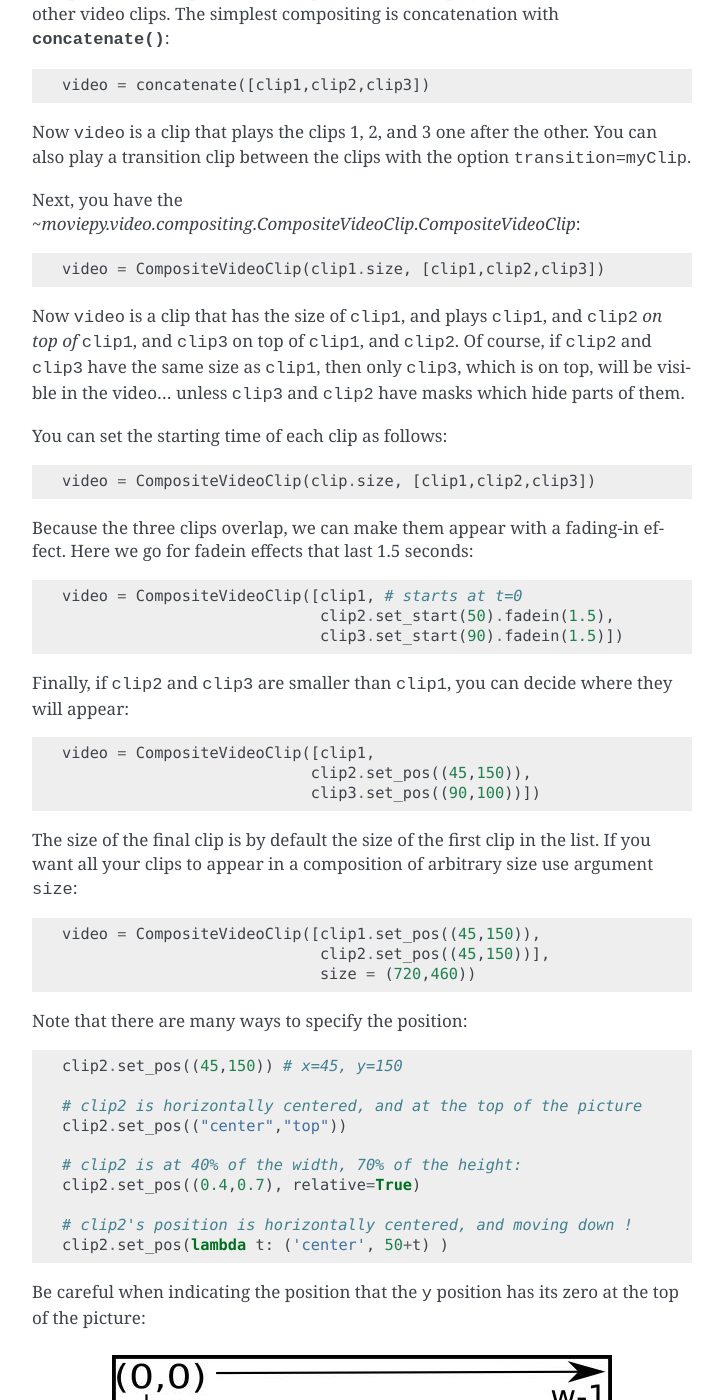
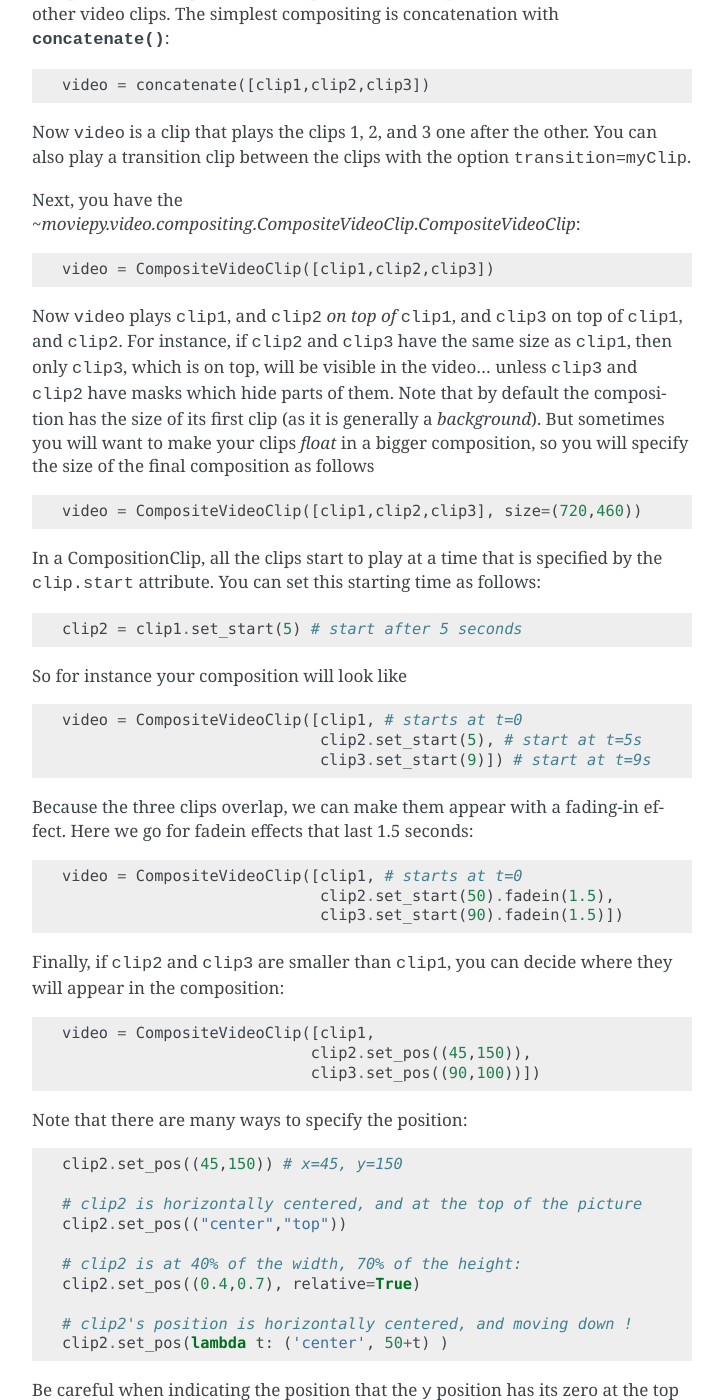
Before and after one commit to Zulko/moviepy, a Sphinx documentation site: the page built from docs/crash_course/crash_course.rst, in a window 1280 px wide and 1400 px high, scrolled down 1256 px. Shown: the whole window, without its empty margins (388-1111 px from the left). Built offline with Sphinx 7.4.7, drawn with Linux system fonts in a browser that asks for light colours; cross-references to code outside the pages are shown as plain code; some of the changed text lies outside the part shown.

Commit message:
bug fixes in fadein, scroll, editor, docs update (crashcourse)

```diff
--- a/docs/crash_course/crash_course.rst
+++ b/docs/crash_course/crash_course.rst
@@ -54,15 +54,21 @@ Now ``video`` is a clip that plays the clips 1, 2, and 3 one after the other. Yo
 
 Next, you have the `~moviepy.video.compositing.CompositeVideoClip.CompositeVideoClip`: ::
 
-    video = CompositeVideoClip(clip1.size, [clip1,clip2,clip3])
+    video = CompositeVideoClip([clip1,clip2,clip3])
 
-Now ``video`` is a clip that has the size of ``clip1``, and plays ``clip1``, and ``clip2`` *on top of* ``clip1``, and ``clip3`` on top of
-``clip1``, and ``clip2``. Of course, if ``clip2`` and ``clip3`` have the same size as ``clip1``, then only ``clip3``, which is on top, will be
-visible in the video... unless  ``clip3`` and ``clip2`` have masks which hide parts of them.
+Now ``video`` plays ``clip1``, and ``clip2`` *on top of* ``clip1``, and ``clip3`` on top of ``clip1``, and ``clip2``. For instance, if ``clip2`` and ``clip3`` have the same size as ``clip1``, then only ``clip3``, which is on top, will be visible in the video... unless  ``clip3`` and ``clip2`` have masks which hide parts of them. Note that by default the composition has the size of its first clip (as it is generally a *background*). But sometimes you will want to make your clips *float* in a bigger composition, so you will specify the size of the final composition as follows ::
 
-You can set the starting time of each clip as follows: ::
+    video = CompositeVideoClip([clip1,clip2,clip3], size=(720,460))
 
-    video = CompositeVideoClip(clip.size, [clip1,clip2,clip3])
+In a CompositionClip, all the clips start to play at a time that is specified by the ``clip.start`` attribute. You can set this starting time as follows: ::
+
+    clip2 = clip1.set_start(5) # start after 5 seconds
+
+So for instance your composition will look like ::
+
+    video = CompositeVideoClip([clip1, # starts at t=0
+                                clip2.set_start(5), # start at t=5s
+                                clip3.set_start(9)]) # start at t=9s
 
 Because the three clips overlap, we can make them appear with a fading-in effect. Here we go for fadein effects that last 1.5 seconds: ::
 
@@ -70,17 +76,11 @@ Because the three clips overlap, we can make them appear with a fading-in effect
                                 clip2.set_start(50).fadein(1.5),
                                 clip3.set_start(90).fadein(1.5)])
 
-Finally, if ``clip2`` and ``clip3`` are smaller than ``clip1``, you can decide where they will appear: ::
+Finally, if ``clip2`` and ``clip3`` are smaller than ``clip1``, you can decide where they will appear in the composition: ::
 
     video = CompositeVideoClip([clip1,
                                clip2.set_pos((45,150)),
                                clip3.set_pos((90,100))])
-
-The size of the final clip is by default the size of the first clip in the list. If you want all your clips to appear in a composition of arbitrary size use argument ``size``: ::
-
-    video = CompositeVideoClip([clip1.set_pos((45,150)),
-                                clip2.set_pos((45,150))],
-                                size = (720,460))
 
 Note that there are many ways to specify the position: ::
 
@@ -125,9 +125,10 @@ To write a clip as a video file, use ::
     myClip.to_videofile("myEditedMovie.avi",audio=False) # don't render the audio.
 
 
-Sometimes it is impossible for MoviePy to guess the ``duration`` attribute of the clip (keep in mind that some clips, like clips displaying a picture, have *a priori* an infinite duration). Then, the ``duration`` must be set manually with ``clip.set_duration``: ::
+Sometimes it is impossible for MoviePy to guess the ``duration`` attribute of the clip (keep in mind that some clips, like ImageClips displaying a picture, have *a priori* an infinite duration). Then, the ``duration`` must be set manually with ``clip.set_duration``: ::
 
-    myClip = Image("floawer.jpeg") # has infinite duration
+    myClip = Image("flower.jpeg") # has infinite duration
+    Image("flower.jpeg").preview() # Will fail ! NO DURATION !
     myClip.set_duration(5).preview() # will show flowers for 5 seconds
 
 .. _CCaudioClips:
--- a/setup.py
+++ b/setup.py
@@ -6,7 +6,7 @@ ez_setup.use_setuptools()
 from setuptools import setup, find_packages
 
 setup(name='moviepy',
-      version='0.2.1.6.91',
+      version='0.2.1.6.92',
       author='Zulko 2013',
     description='Module for script-based video editing',
     long_description=open('README.rst').read(),
```
Also changed, not shown: 3 other files.
